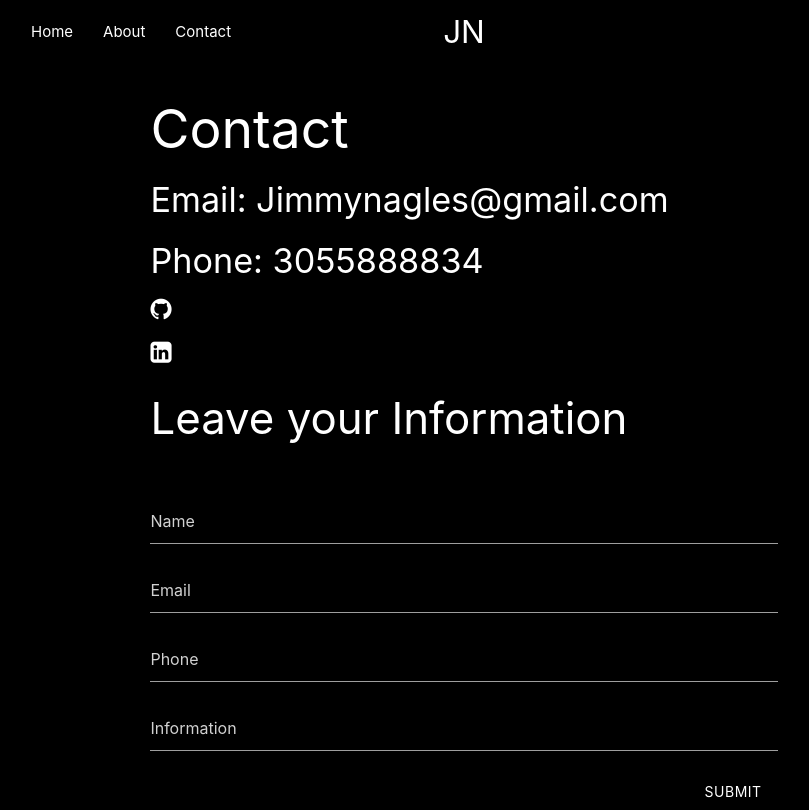
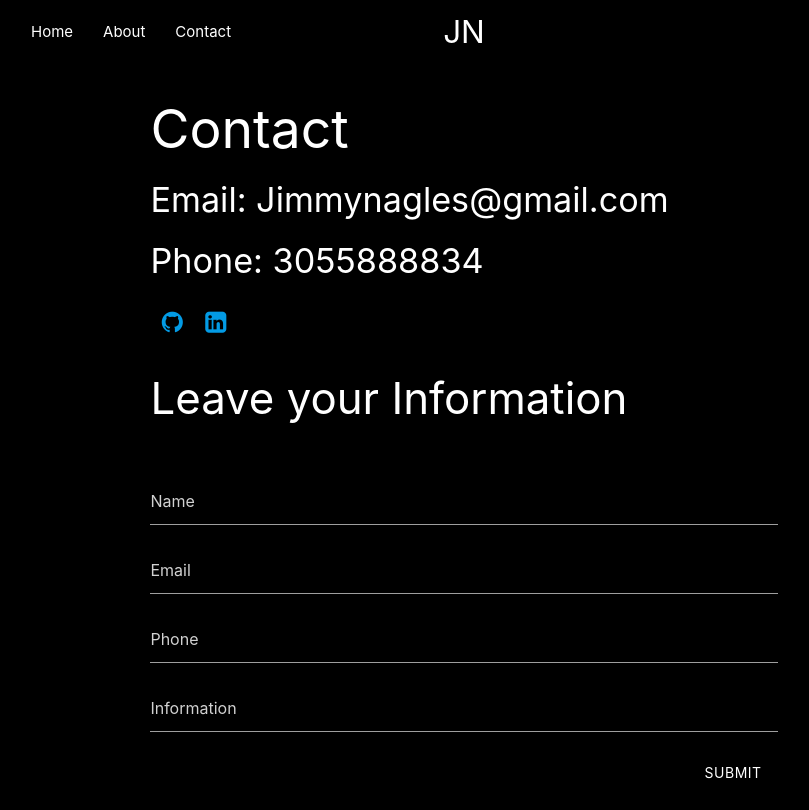
Before and after one commit to JimmyNagles/ReactPortfolio, a React (Create React App) app in the folder portfolio/client/: page /Contact in a window 1280 px wide. Shown: the whole page, without its empty margins (176-985 px from the left). Built offline with nearby package versions, Linux system fonts and the light colour scheme.

Commit message:
github linked in

```diff
--- a/portfolio/client/src/pages/Contact.js
+++ b/portfolio/client/src/pages/Contact.js
@@ -1,5 +1,5 @@
 import React from "react";
-import { Container } from "react-materialize";
+import { Container, Row } from "react-materialize";
 import ContactForm from "../Components/form/ContactForm";
 import CardInfo from "../Components/Cards/CardInfo";
 
@@ -18,13 +18,19 @@ function Contact() {
             <h4>Email: Jimmynagles@gmail.com</h4>
             <h4>Phone: 3055888834</h4>
 
-            <h5>
-              <i className="	fa fa-github"></i>
-            </h5>
+            <Row>
+              <h5 className="col">
+                <a href="">
+                  <i className="	fa fa-github"></i>
+                </a>
+              </h5>
 
-            <h5>
-              <i className="fa fa-linkedin-square"></i>
-            </h5>
+              <h5 className="col">
+                <a href="">
+                  <i className="fa fa-linkedin-square"></i>
+                </a>
+              </h5>
+            </Row>
           </CardInfo>
         </Container>
       </Container>
```
